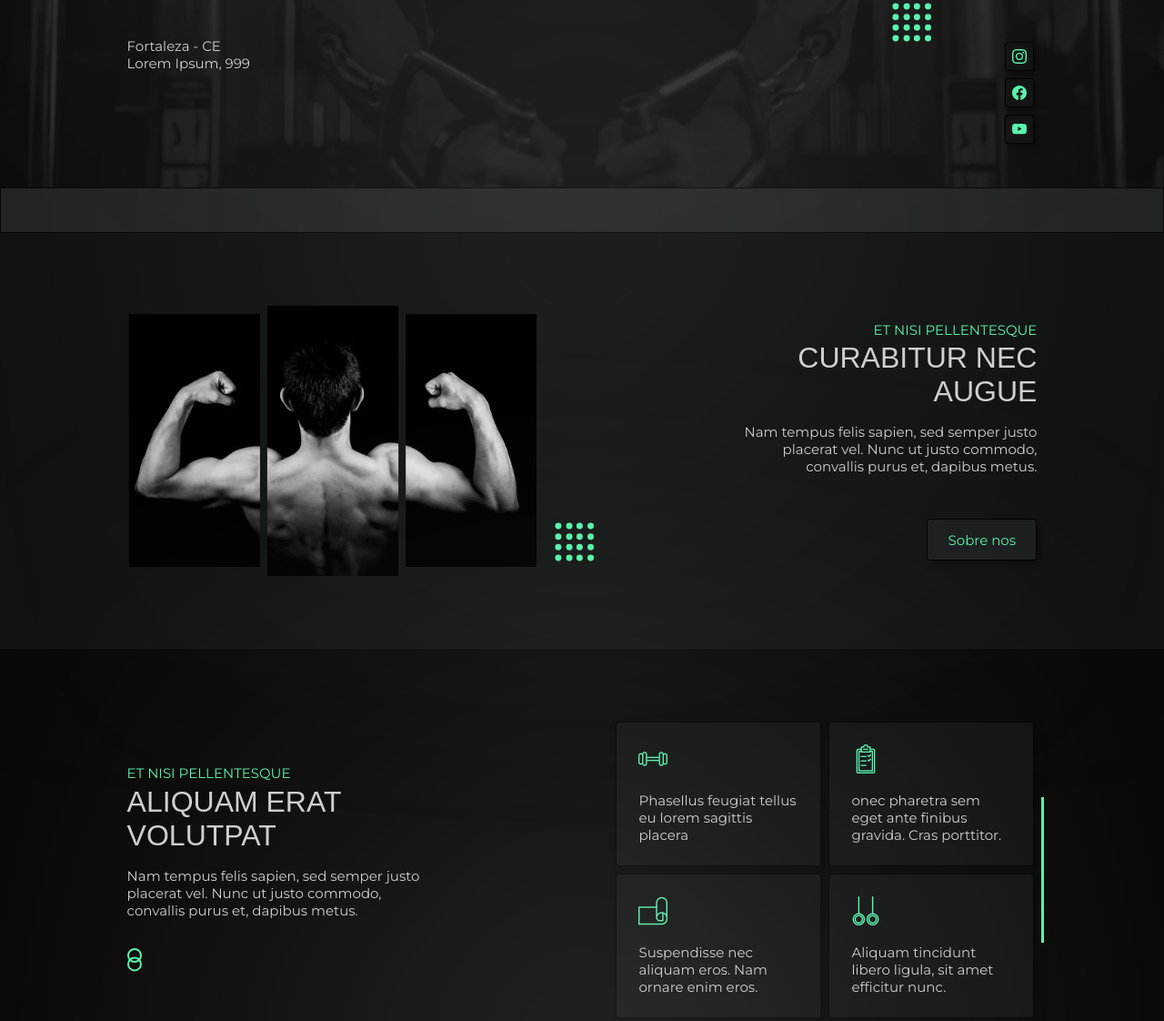
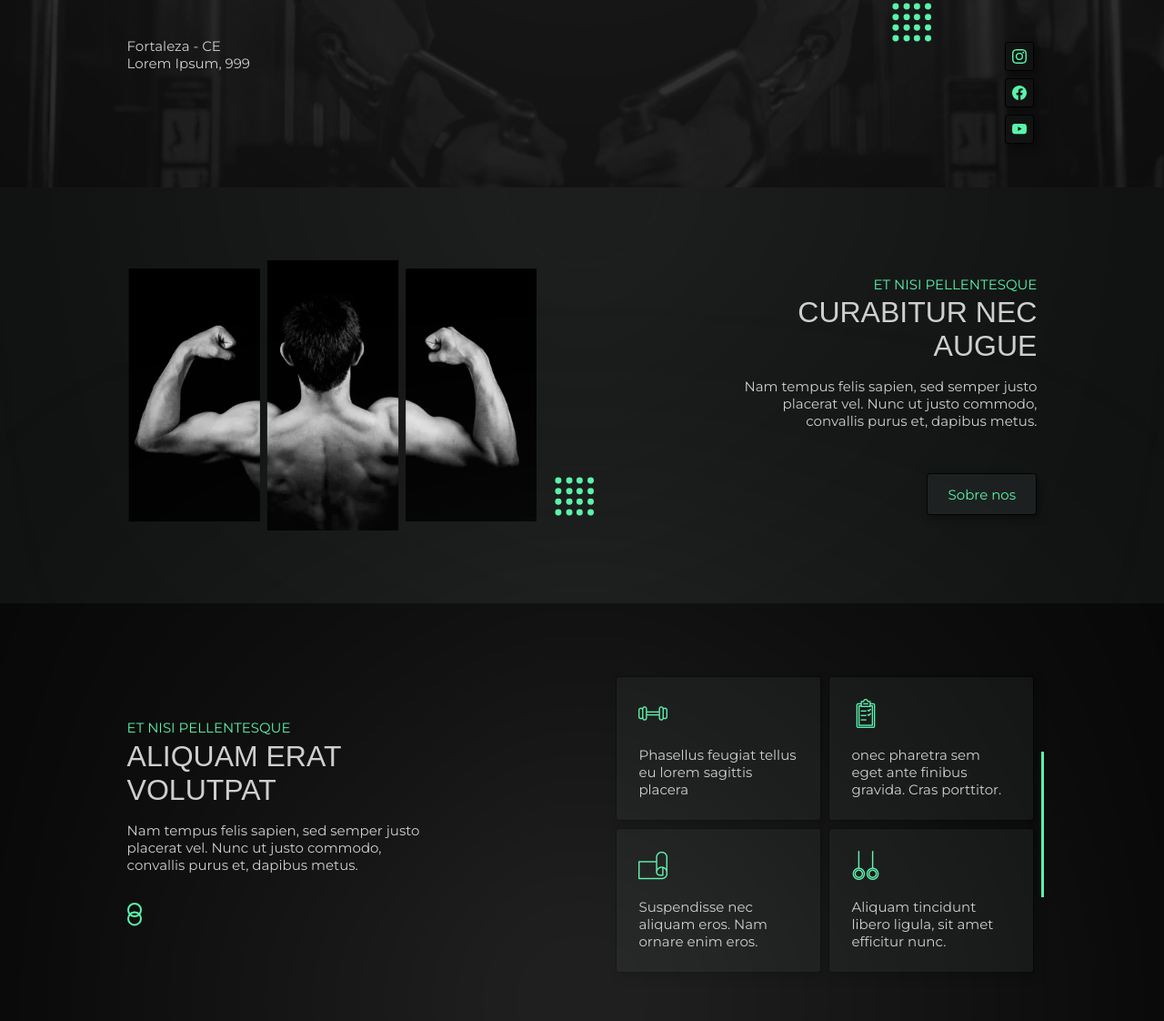
Before and after one commit to aridsm/academia, a plain HTML site: page index.html in a window 1280 px wide. Shown: the part 594-1716 px from the top of the page at 91% size. Drawn offline with Linux system fonts and the light colour scheme; a web font is replaced by a local one.

Commit message:
ajustes overflow

```diff
--- a/css/scss/_entrada.scss
+++ b/css/scss/_entrada.scss
@@ -8,6 +8,7 @@
   margin-top: -6rem;
   padding-top: 6rem;
   position: relative;
+  overflow: hidden;
 
   .container {
     display: grid;
--- a/css/scss/_geral.scss
+++ b/css/scss/_geral.scss
@@ -44,14 +44,6 @@ body {
   margin-bottom: .2rem;
 }
 
-.banner {
-  background: $cor-6;
-  color: $cor-1;
-  padding: 1.5rem 0;
-  text-transform: uppercase;
-  border: 1px solid black;
-}
-
 .enf {
   width: 2.7rem;
   height: 2.7rem;
--- a/css/scss/_sobre.scss
+++ b/css/scss/_sobre.scss
@@ -1,6 +1,7 @@
 #sobre {
   background-color: $cor-4;
   position: relative;
+  overflow: hidden;
 
   .container {
     display: flex;
--- a/css/scss/_valores.scss
+++ b/css/scss/_valores.scss
@@ -1,5 +1,6 @@
 #valores {
   background: $cor-5;
+  overflow: hidden;
 
   .container {
     display: flex;
--- a/index.html
+++ b/index.html
@@ -61,10 +61,6 @@
         </address>
       </div>
     </section>
-    <div class="banner">
-      <p class="texto-banner" data-txt="Duis finibus, orci sit amet rutrum euismod, metus ligula lobortis magna">
-      </p>
-    </div>
     <section id="sobre" class="sections">
       <div class="sombra"></div>
       <div class="container">
```
Also changed, not shown: css/style.css.
